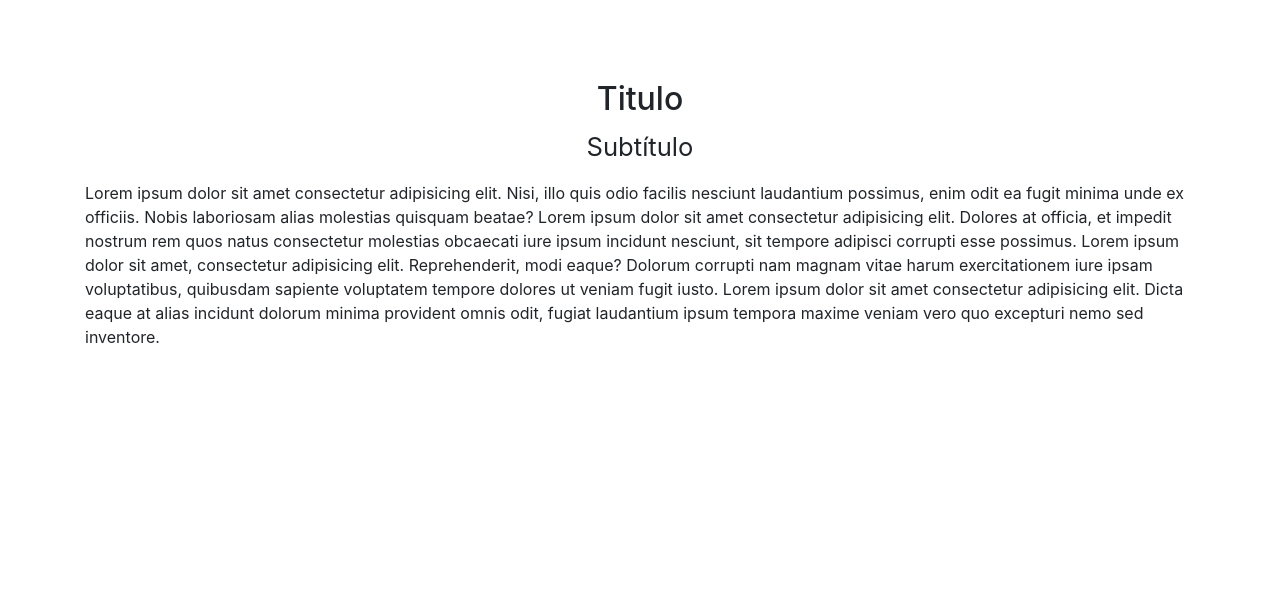
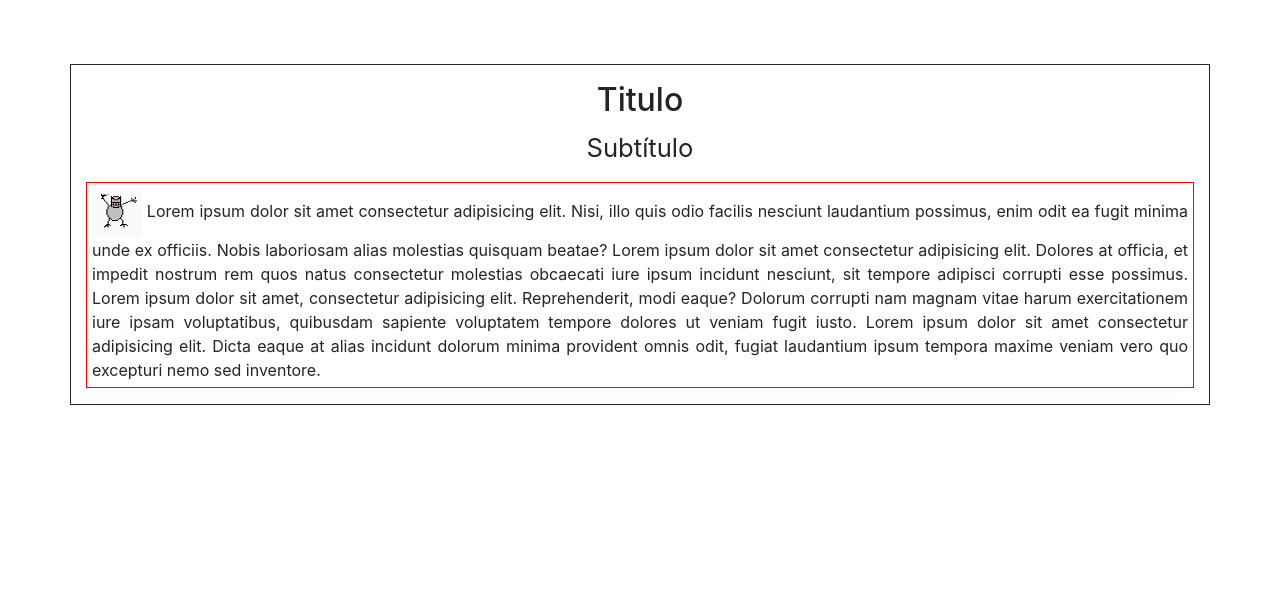
Before and after one commit to kjuao9/siteJoao, a PHP site: page /noticias.php in a window 1280 px wide. Shown: the part 56-660 px from the top of the page. Run offline with PHP 8.4, Linux system fonts and the light colour scheme.

Commit message:
noticias aasdasasd essa joça tá toda errada isdhfubuaidbf

```diff
--- a/siteJoao/noticias.php
+++ b/siteJoao/noticias.php
@@ -23,6 +23,33 @@ $con = conecta_mysql();
 
 
   </head>
+  <style>
+
+.borda{
+  border: 1px;
+  border-style: solid;
+
+}
+.bordap{
+  border: 1px;
+  padding: 5px;
+
+  border-style: solid;
+  border-color: red;
+  text-align: justify;
+}
+.imagem{
+height: 50px;
+width: 50px;
+
+}
+.clear{
+  clear: both;
+}
+
+
+
+  </style>
   <body style="height: 1500px">
 
 
@@ -77,12 +104,12 @@ $con = conecta_mysql();
 <br/>
 <br/>
 
-<div class="container">
+<div class="container borda">
 <p>
 <h2 style="text-align: center">Titulo</h2>
 <h2 style="text-align: center"><small>Subtítulo</small></h2>
 </p>
-<p>
+<p class="bordap"><img src="imagens/skifree.png" class="imagem clear">
 Lorem ipsum dolor sit amet consectetur adipisicing elit. Nisi, illo quis odio facilis nesciunt laudantium possimus, enim odit ea fugit minima unde ex officiis. Nobis laboriosam alias molestias quisquam beatae?
 Lorem ipsum dolor sit amet consectetur adipisicing elit. Dolores at officia, et impedit nostrum rem quos natus consectetur molestias obcaecati iure ipsum incidunt nesciunt, sit tempore adipisci corrupti esse possimus.
 Lorem ipsum dolor sit amet, consectetur adipisicing elit. Reprehenderit, modi eaque? Dolorum corrupti nam magnam vitae harum exercitationem iure ipsam voluptatibus, quibusdam sapiente voluptatem tempore dolores ut veniam fugit iusto.
```
